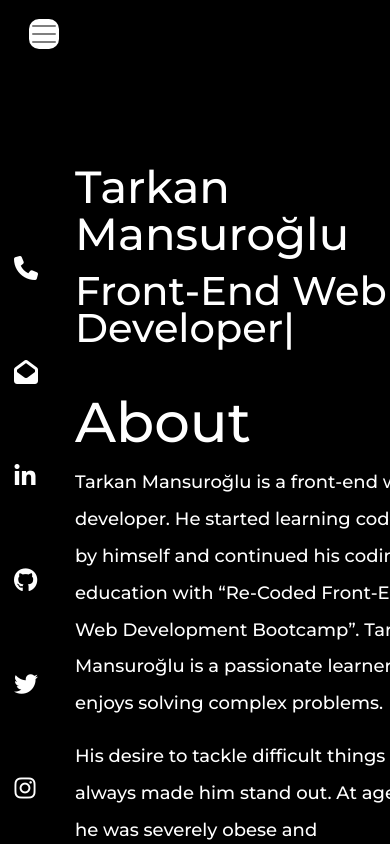
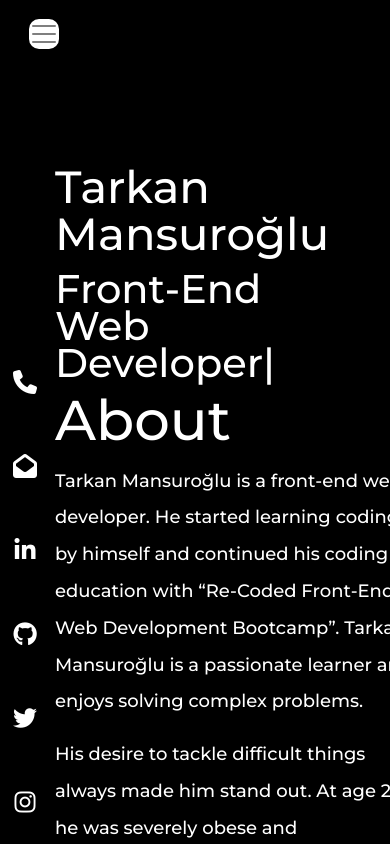
Before and after one commit to tmansuroglu/portfolio, a React (Create React App) app: page / in a window 390 px wide. Shown: the top 844 px of the page. Built offline with nearby package versions, Linux system fonts and the light colour scheme.

Commit message:
improved resp

```diff
--- a/src/components/Introduction/index.css
+++ b/src/components/Introduction/index.css
@@ -12,4 +12,5 @@
 
 #introduction {
     padding-top: max(10%, 20vh);
+    max-width: 85%;
 }
--- a/src/components/Sidebar/index.css
+++ b/src/components/Sidebar/index.css
@@ -1,6 +1,7 @@
 .sidebar {
     bottom: 0;
     width: max(5%, 50px);
+    max-height: 85%;
     font-size: 0.5rem;
     position: fixed;
 }
@@ -9,20 +10,7 @@
     color: white;
     margin-top: 30px;
     margin-bottom: 30px;
-    padding: 10px;
     cursor: pointer;
-}
-
-@media only screen and (max-width: 575px) {
-    .sidebar {
-        padding: 1%;
-    }
-}
-
-@media only screen and (max-width: 300px) {
-    .sidebar {
-        display: none !important;
-    }
 }
 
 .fa-phone {
--- a/src/containers/Home/index.css
+++ b/src/containers/Home/index.css
@@ -12,5 +12,5 @@
 }
 
 .container {
-    margin-left: max(10%, 60px);
+    margin-left: max(10%, 40px);
 }
```
